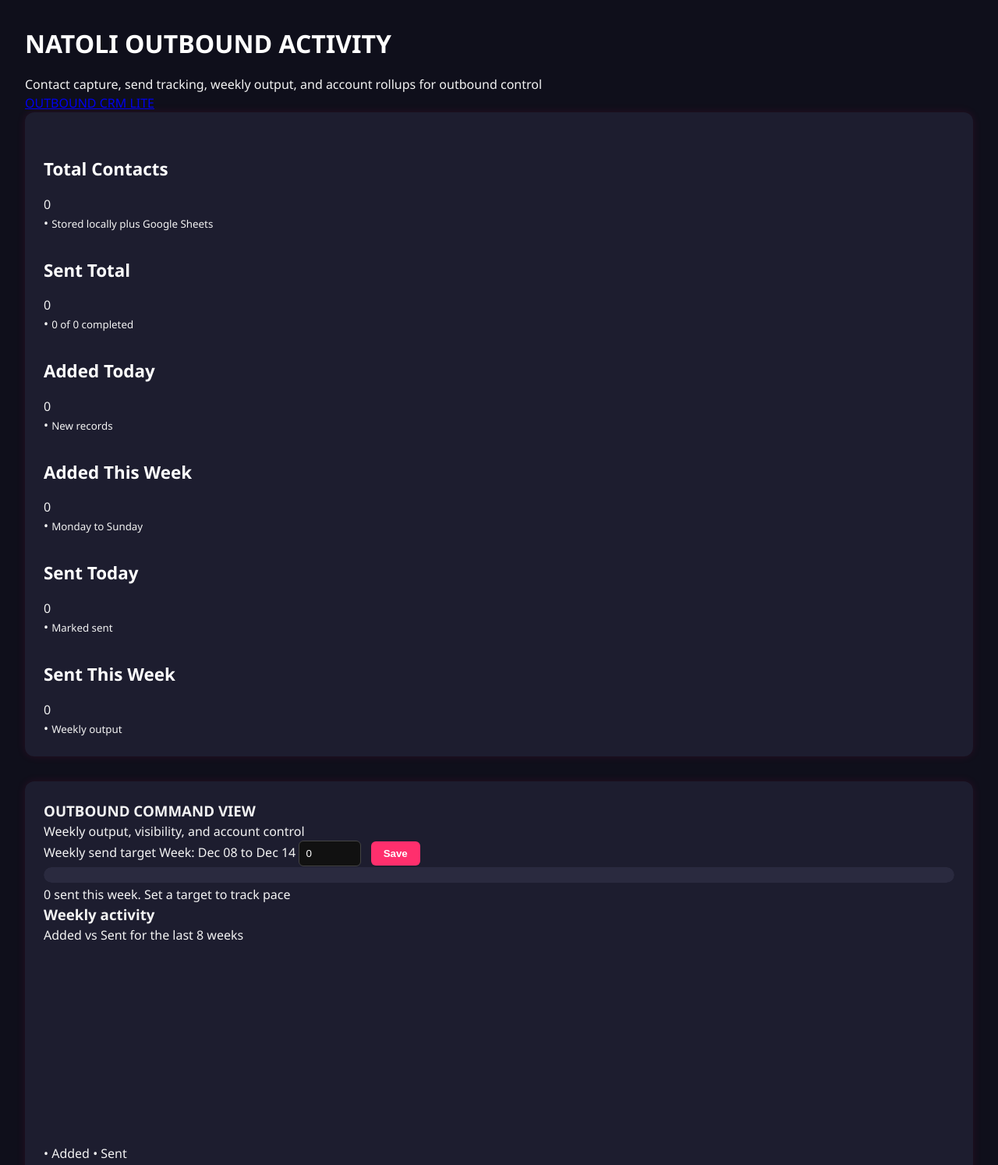
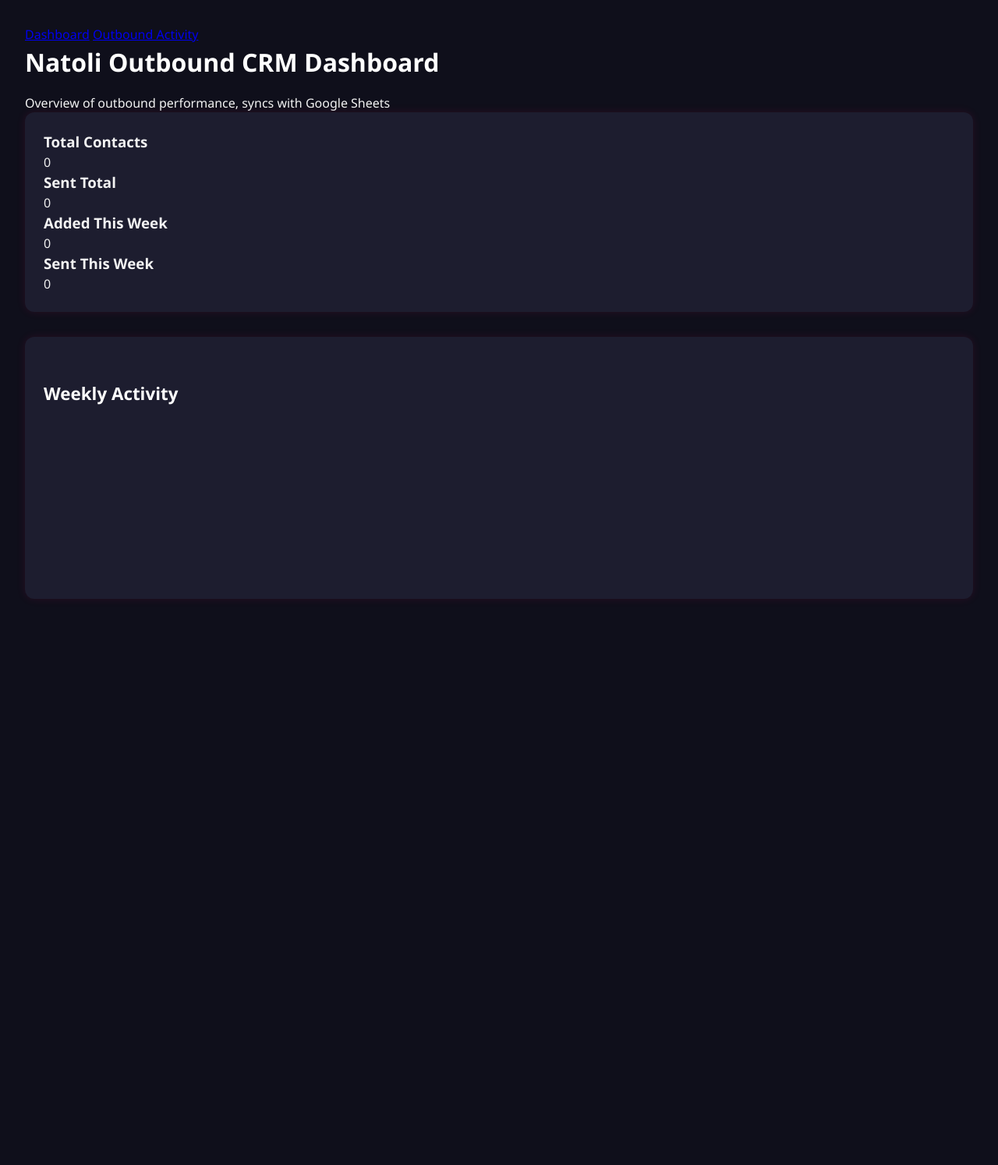
Before and after one commit to tonybeal40/natoli-outbound-crmTony, a plain HTML site: page index.html in a window 1280 px wide. Shown: the top 1494 px of the page at 78% size. After the commit the page ends 832 px from the top, so only its background shows below. Drawn offline with nearby package versions, Linux system fonts and the light colour scheme; no server answers.

Commit message:
index.html

```diff
--- a/index.html
+++ b/index.html
@@ -3,72 +3,45 @@
 <head>
   <meta charset="UTF-8" />
   <meta name="viewport" content="width=device-width, initial-scale=1.0"/>
-  <title>Natoli Outbound Dashboard</title>
+  <title>Natoli Outbound CRM Dashboard</title>
   <link rel="stylesheet" href="style.css" />
 </head>
 <body>
+  <nav class="navbar">
+    <a href="index.html">Dashboard</a>
+    <a href="outbound-activity.html">Outbound Activity</a>
+  </nav>
 
-  <header>
-    <h1>NATOLI OUTBOUND ACTIVITY</h1>
-    <p>Contact capture, send tracking, weekly output, and account rollups for outbound control</p>
-    <a class="tab-button" href="outbound-activity.html">OUTBOUND CRM LITE</a>
+  <header class="header">
+    <h1>Natoli Outbound CRM Dashboard</h1>
+    <p>Overview of outbound performance, syncs with Google Sheets</p>
   </header>
 
   <section class="metrics">
-    <div class="metric-box">
-      <h2>Total Contacts</h2>
-      <p id="totalContacts">0</p>
-      <span class="dot red">•</span> <small>Stored locally plus Google Sheets</small>
+    <div class="card">
+      <h3>Total Contacts</h3>
+      <div id="totalContacts">0</div>
     </div>
-    <div class="metric-box">
-      <h2>Sent Total</h2>
-      <p id="totalSent">0</p>
-      <span class="dot green">•</span> <small><span id="sentCompleted">0</span> of <span id="sentTotal">0</span> completed</small>
+    <div class="card">
+      <h3>Sent Total</h3>
+      <div id="sentTotal">0</div>
     </div>
-    <div class="metric-box">
-      <h2>Added Today</h2>
-      <p id="addedToday">0</p>
-      <span class="dot red">•</span> <small>New records</small>
+    <div class="card">
+      <h3>Added This Week</h3>
+      <div id="addedThisWeek">0</div>
     </div>
-    <div class="metric-box">
-      <h2>Added This Week</h2>
-      <p id="addedThisWeek">0</p>
-      <span class="dot red">•</span> <small>Monday to Sunday</small>
-    </div>
-    <div class="metric-box">
-      <h2>Sent Today</h2>
-      <p id="sentToday">0</p>
-      <span class="dot green">•</span> <small>Marked sent</small>
-    </div>
-    <div class="metric-box">
-      <h2>Sent This Week</h2>
-      <p id="sentThisWeek">0</p>
-      <span class="dot green">•</span> <small>Weekly output</small>
+    <div class="card">
+      <h3>Sent This Week</h3>
+      <div id="sentThisWeek">0</div>
     </div>
   </section>
 
-  <section class="dashboard-right">
-    <div class="command-box">
-      <h3>OUTBOUND COMMAND VIEW</h3>
-      <p>Weekly output, visibility, and account control</p>
-      <div class="target-row">
-        <label for="weeklyTarget">Weekly send target</label>
-        <span id="targetDateRange">Week: Dec 08 to Dec 14</span>
-        <input type="number" id="weeklyTarget" value="0" />
-        <button onclick="saveWeeklyTarget()">Save</button>
-      </div>
-      <progress id="weeklyProgress" value="0" max="100"></progress>
-      <p><span id="sentThisWeekText">0</span> sent this week. Set a target to track pace</p>
-    </div>
-
-    <div class="activity-chart">
-      <h3>Weekly activity</h3>
-      <p>Added vs Sent for the last 8 weeks</p>
-      <canvas id="activityGraph" width="600" height="250"></canvas>
-      <div class="legend"><span class="dot red">•</span> Added <span class="dot green">•</span> Sent</div>
-    </div>
+  <section class="chart">
+    <h2>Weekly Activity</h2>
+    <canvas id="weeklyChart" width="400" height="200"></canvas>
   </section>
 
+  <script src="https://cdn.jsdelivr.net/npm/chart.js"></script>
   <script src="script.js"></script>
 </body>
 </html>
```
